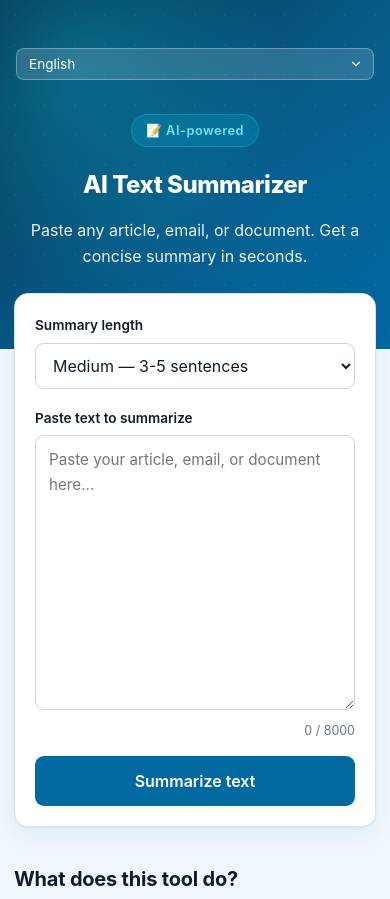
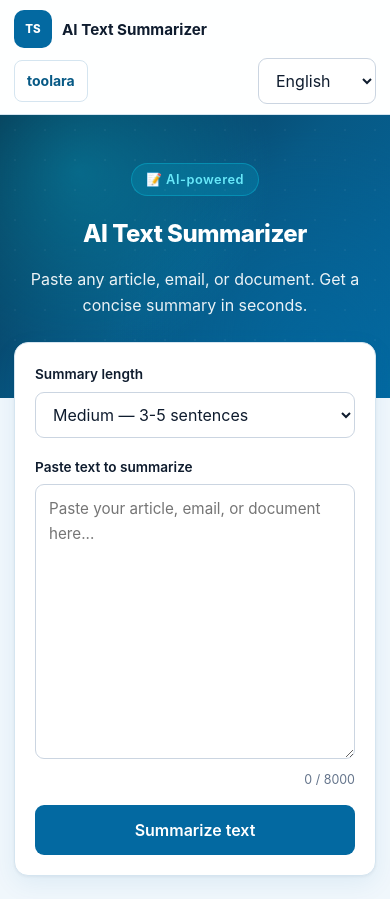
Before and after one commit to lvyafei2026-coder/ai-text-summarizer, a website: page public/index.html in a window 390 px wide. Shown: the top 899 px of the page. Drawn offline with Linux system fonts and the light colour scheme.

Commit message:
Add Toolara site navigation

```diff
--- a/public/css/style.css
+++ b/public/css/style.css
@@ -106,3 +106,19 @@
   .wrap { padding: 0 14px 48px; }
   .card { padding: 20px; }
 }
+/* Toolara site navigation */
+.site-header { position: relative; z-index: 10; background: rgba(255,255,255,0.96); border-bottom: 1px solid var(--border, #e2e8f0); }
+.site-header-inner { max-width: 1120px; min-height: 68px; margin: 0 auto; padding: 10px 20px; display: flex; align-items: center; justify-content: space-between; gap: 20px; }
+.site-brand { min-width: 0; display: flex; align-items: center; gap: 10px; color: var(--text, #0f1c2e); text-decoration: none; font-weight: 700; }
+.site-brand-mark { width: 38px; height: 38px; flex: 0 0 38px; display: grid; place-items: center; border-radius: 10px; background: var(--accent, #2563eb); color: #fff; font-size: 0.72rem; font-weight: 800; }
+.site-brand-name { font-size: 0.95rem; line-height: 1.25; }
+.site-nav { display: flex; align-items: center; gap: 10px; }
+.site-nav-link { padding: 8px 12px; border: 1px solid var(--border, #e2e8f0); border-radius: 8px; background: #fff; color: var(--accent-dark, var(--accent, #1d4ed8)); text-decoration: none; white-space: nowrap; font-size: 0.875rem; font-weight: 650; transition: background 0.15s, border-color 0.15s; }
+.site-nav-link:hover { background: var(--bg, #f8fafc); border-color: var(--accent, #2563eb); }
+.site-nav select { width: auto; min-width: 120px; margin: 0; }
+@media (max-width: 560px) {
+  .site-header-inner { min-height: 0; padding: 10px 14px; flex-wrap: wrap; gap: 10px; }
+  .site-brand { flex: 1 1 100%; }
+  .site-nav { width: 100%; justify-content: space-between; gap: 8px; }
+  .site-nav select { min-width: 118px; }
+}
--- a/public/index.html
+++ b/public/index.html
@@ -35,14 +35,14 @@
 <link rel="stylesheet" href="/css/style.css">
 </head>
 <body>
+<header class="site-header"><div class="site-header-inner"><a class="site-brand" href="/" aria-label="ai-text-summarizer"><span class="site-brand-mark" aria-hidden="true">TS</span><span class="site-brand-name" data-i18n="title"></span></a><nav class="site-nav" aria-label="Site navigation"><a class="site-nav-link" href="https://toolara.dev/">toolara</a><select id="langSelect" onchange="setLang(this.value)" aria-label="Language">
+      <option value="en">English</option>
+      <option value="zh">简体中文</option>
+    </select></nav></div></header>
+
 
 <header class="hero">
-  <div class="lang-switch">
-    <select id="langSelect" onchange="setLang(this.value)" aria-label="Language">
-      <option value="en">English</option>
-      <option value="zh">简体中文</option>
-    </select>
-  </div>
+
   <div class="hero-inner">
     <div class="hero-badge">📝 AI-powered</div>
     <h1 data-i18n="title">AI Text Summarizer</h1>
```
